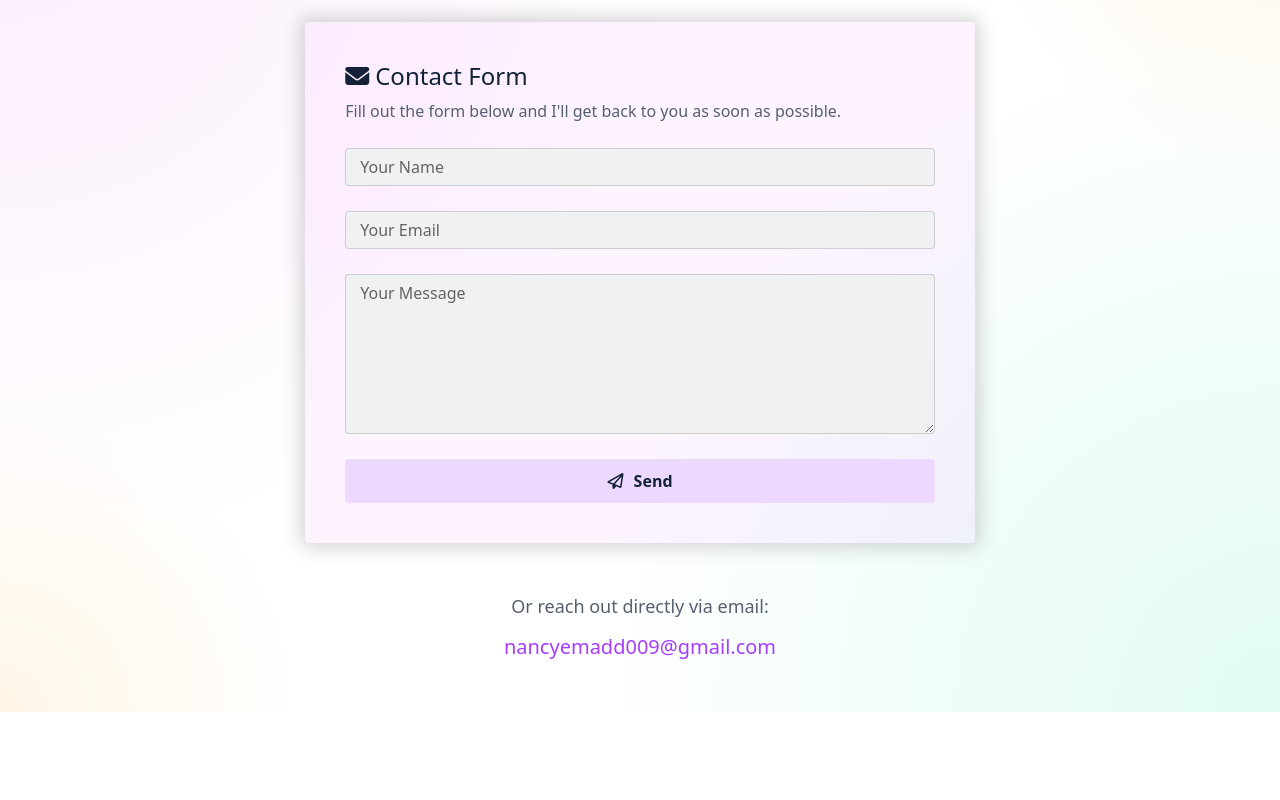
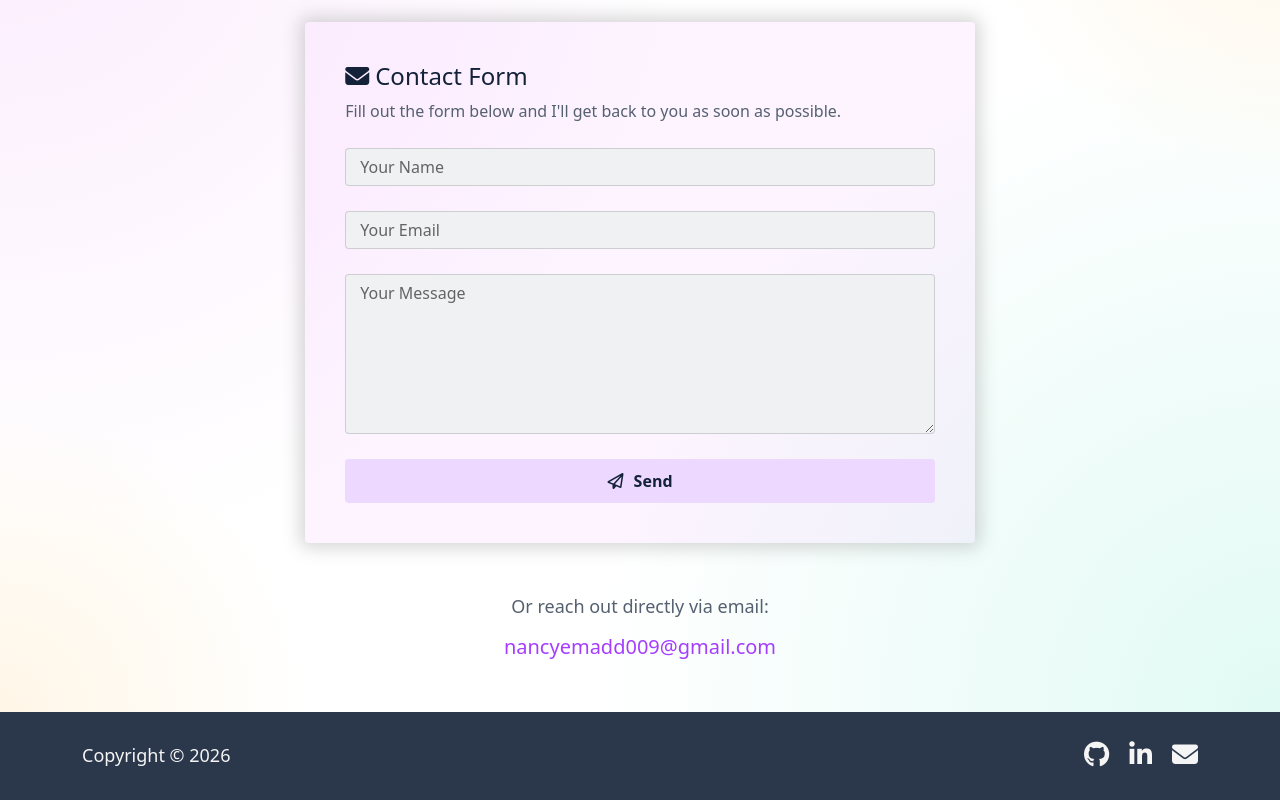
Before and after one commit to nancyemadd0099-collab/MyPortfolio, a React (Vite) app: page / in a window 1280 px wide. Shown: the part 3420-4220 px from the top of the page. Before the commit the page ends 4132 px from the top, so only its background shows below. Built offline with nearby package versions, Linux system fonts and the light colour scheme.

Commit message:
add footer section

```diff
--- a/src/App.jsx
+++ b/src/App.jsx
@@ -2,6 +2,7 @@
 import './App.css'
 import Aboutme from './components/Aboutme'
 import Contact from './components/Contact'
+import Footer from './components/Footer'
 import Home from './components/Home'
 import LetsProject from './components/LetsProject'
 import Navbar from './components/Navbar'
@@ -18,7 +19,8 @@ function App() {
       <Projects />
       <LetsProject />
       <Skills />
-      <Contact/>
+      <Contact />
+      <Footer />
     </>
   )
 }
--- /dev/null
+++ b/src/components/Footer.css
@@ -0,0 +1,26 @@
+.footer-section{
+    background-color: var(--background-color-footer);
+    padding: 30px;
+}
+
+.footer-section .container{
+    display: flex;
+    justify-content: space-between;
+}
+
+.footer-section .container p{
+    font-size: 18px;
+    color: whitesmoke;
+}
+
+.links{
+    display: flex;
+    justify-content: center;
+    align-items: center;
+    gap: 20px;
+}
+
+.links i{
+    font-size: 26px;
+    color: whitesmoke;
+}
--- /dev/null
+++ b/src/components/Footer.jsx
@@ -0,0 +1,22 @@
+
+import './Footer.css'
+
+function Footer() {
+
+    return (
+        <>
+            <section className='footer-section'>
+                <div className="container">
+                    <p>Copyright © 2026 </p>
+                    <div className="links">
+                        <a href="#"><i class="fa-brands fa-github"></i></a>
+                        <a href="#"><i class="fa-brands fa-linkedin-in"></i></a>
+                        <a href="#"><i class="fa-solid fa-envelope"></i></a>
+                    </div>
+                </div>
+        </section>
+        </>
+    )
+}
+
+export default Footer;
```
